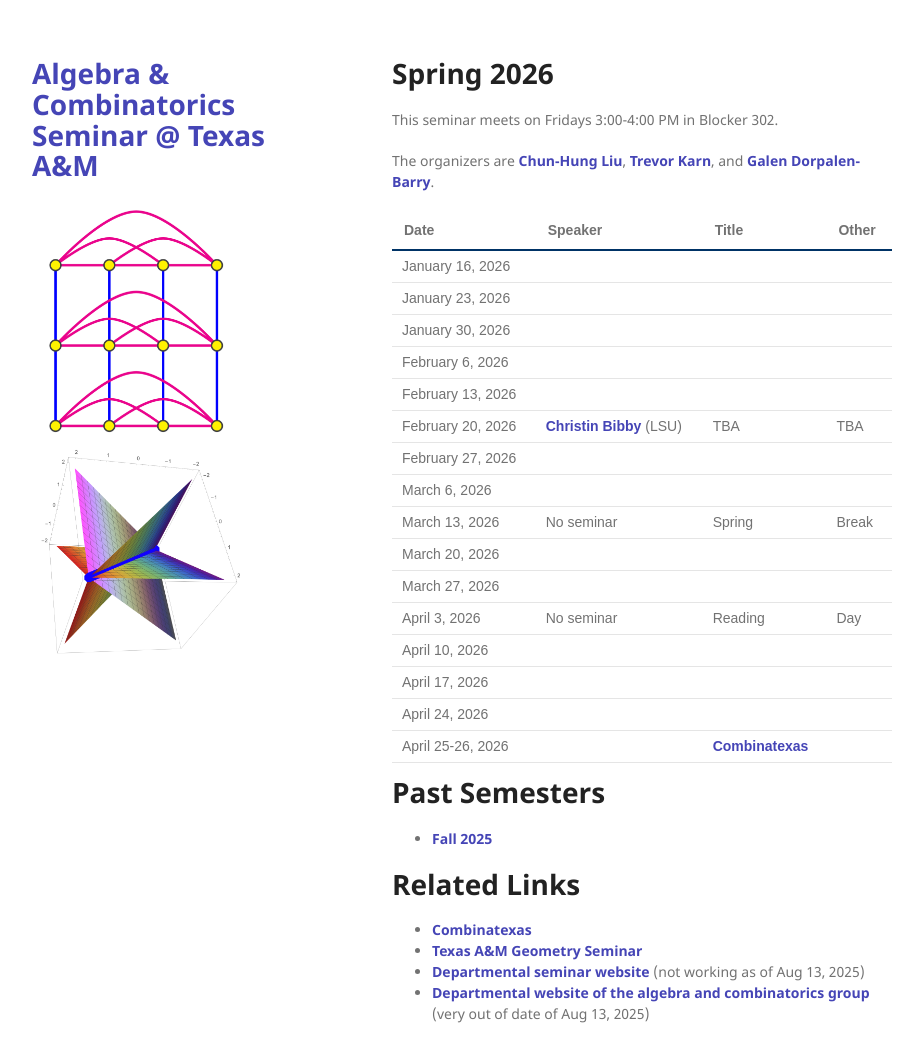
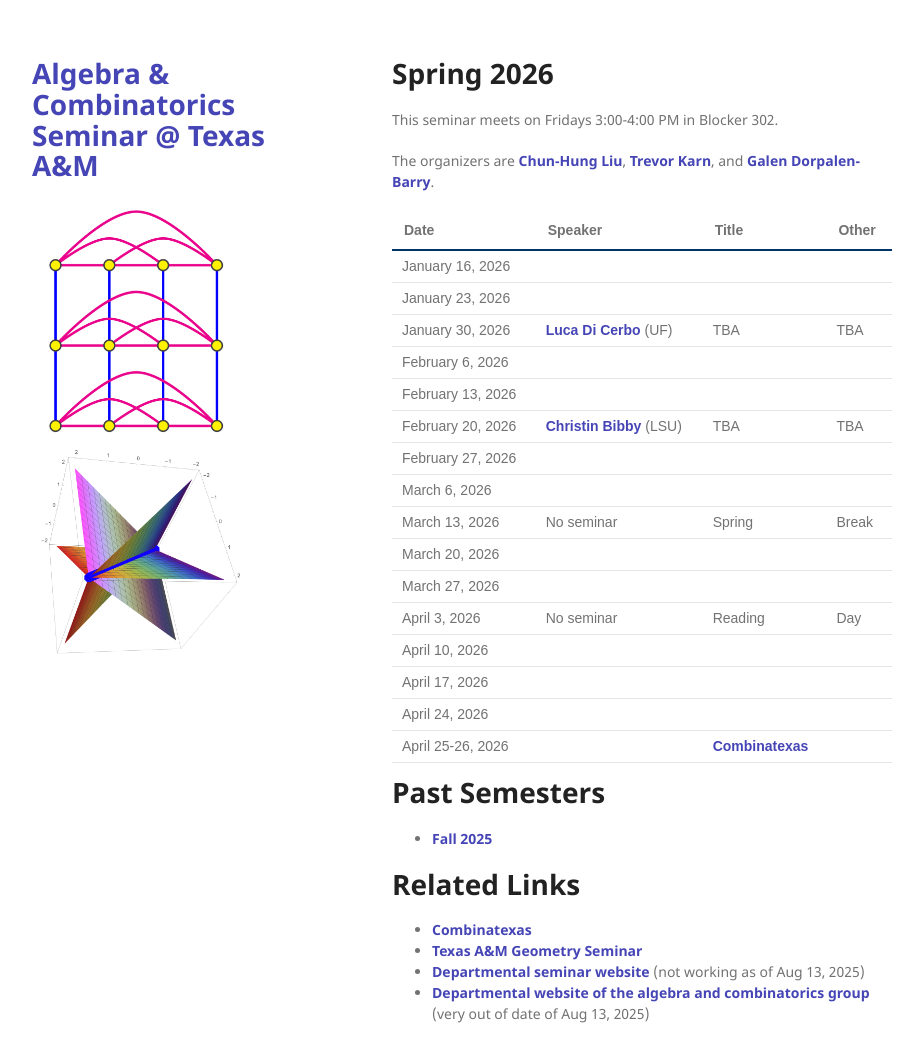
Before and after one commit to tamu-seminar/alg-comb, a Jekyll site: the page built from index.md, in a window 1280 px wide and 1094 px high. Shown: the top 1062 px of the window, without its empty margins (178-1101 px from the left). Built offline with Jekyll 4.4.1, drawn with Linux system fonts in a browser that asks for light colours.

Commit message:
Add speaker and title for January 30, 2026

```diff
--- a/index.md
+++ b/index.md
@@ -25,7 +25,7 @@ The organizers are [Chun-Hung Liu](https://people.tamu.edu/~chliu/), [Trevor Kar
 |-------------------|---------|-------|-------|
 | January 16, 2026  |         |       |       |
 | January 23, 2026  |         |       |       |
-| January 30, 2026  |         |       |       |
+| January 30, 2026  | [Luca Di Cerbo](https://people.clas.ufl.edu/ldicerbo/) (UF)     |  TBA     | TBA      |
 | February 6, 2026  |         |       |       |
 | February 13, 2026 |         |       |       |
 | February 20, 2026 | [Christin Bibby](https://www.math.lsu.edu/~bibby/) (LSU)    |   TBA    |   TBA    |
```
